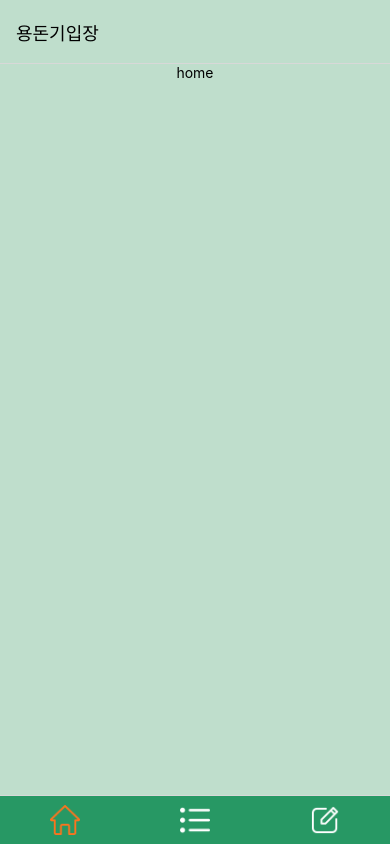
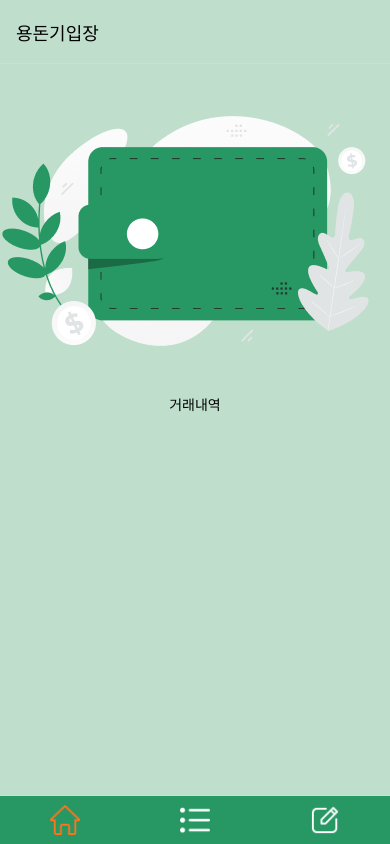
Before and after one commit to RN-FinalProject/pocket-money, a React Native app: screen / in a window 390 px wide. Built offline with nearby package versions, Linux system fonts and the light colour scheme.

Commit message:
home에 이미지 추가

```diff
--- a/src/images.js
+++ b/src/images.js
@@ -2,10 +2,12 @@ import homeIcon from "../assets/images/home_icon.png";
 import listIcon from "../assets/images/list_icon.png";
 import writeIcon from "../assets/images/write_icon.png";
 //import mainImage from '../assets/images/main_image.png';
+import pocket from '../assets/pocket.png';
 
 export const images = {
   home: homeIcon,
   list: listIcon,
   write: writeIcon,
   // main: mainImage,
+  pocket: pocket,
 };
--- a/src/screens/Home.js
+++ b/src/screens/Home.js
@@ -1,7 +1,8 @@
 import React from "react";
 import styled, { ThemeProvider } from "styled-components/native";
-import { Text } from "react-native";
+import { Text, Image } from "react-native";
 import { theme } from "../theme";
+import { images } from "../images";
 
 //styled-component View
 const Container = styled.View`
@@ -15,7 +16,8 @@ const Home = () => {
   return (
     <ThemeProvider theme={theme}>
       <Container>
-        <Text>home</Text>
+        <Image source={images.pocket}/>
+        <Text>거래내역</Text>
       </Container>
     </ThemeProvider>
   );
```
